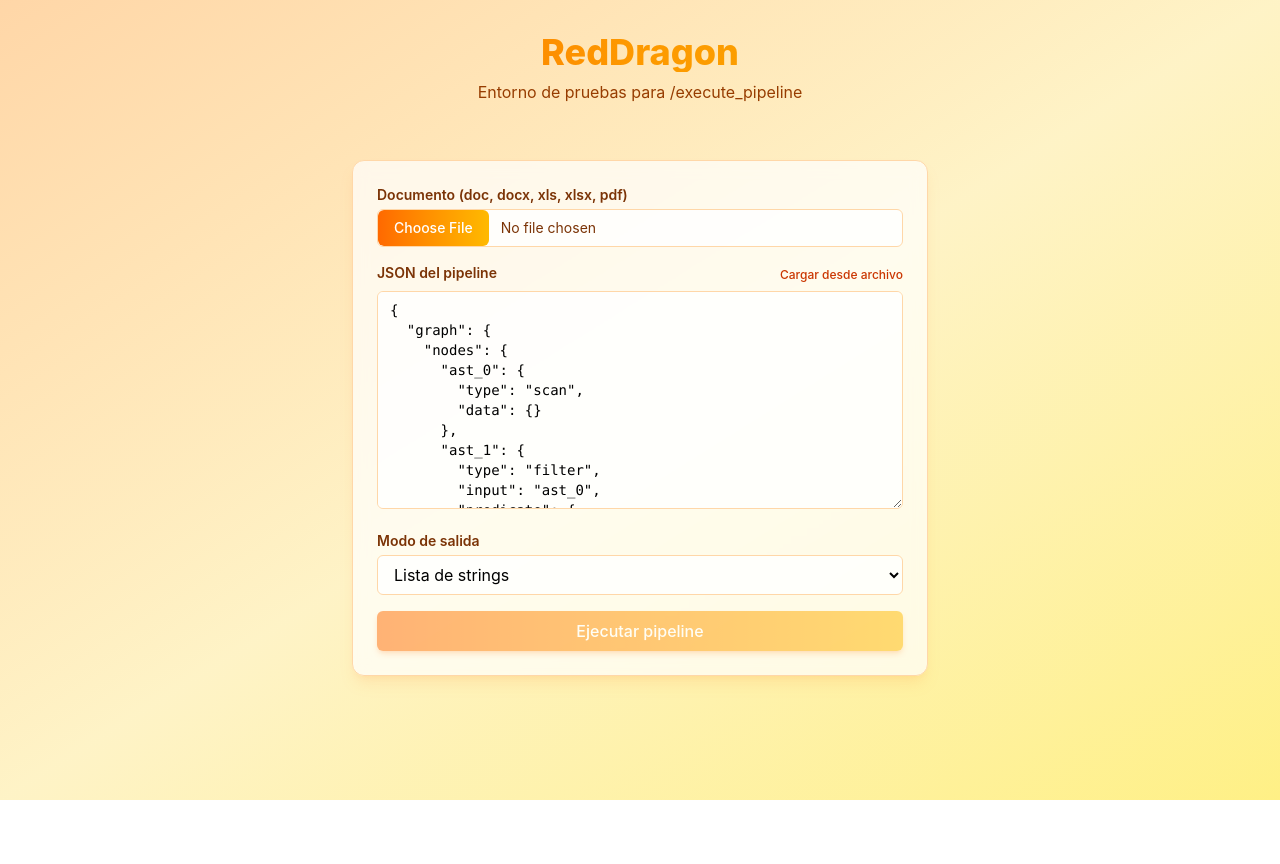
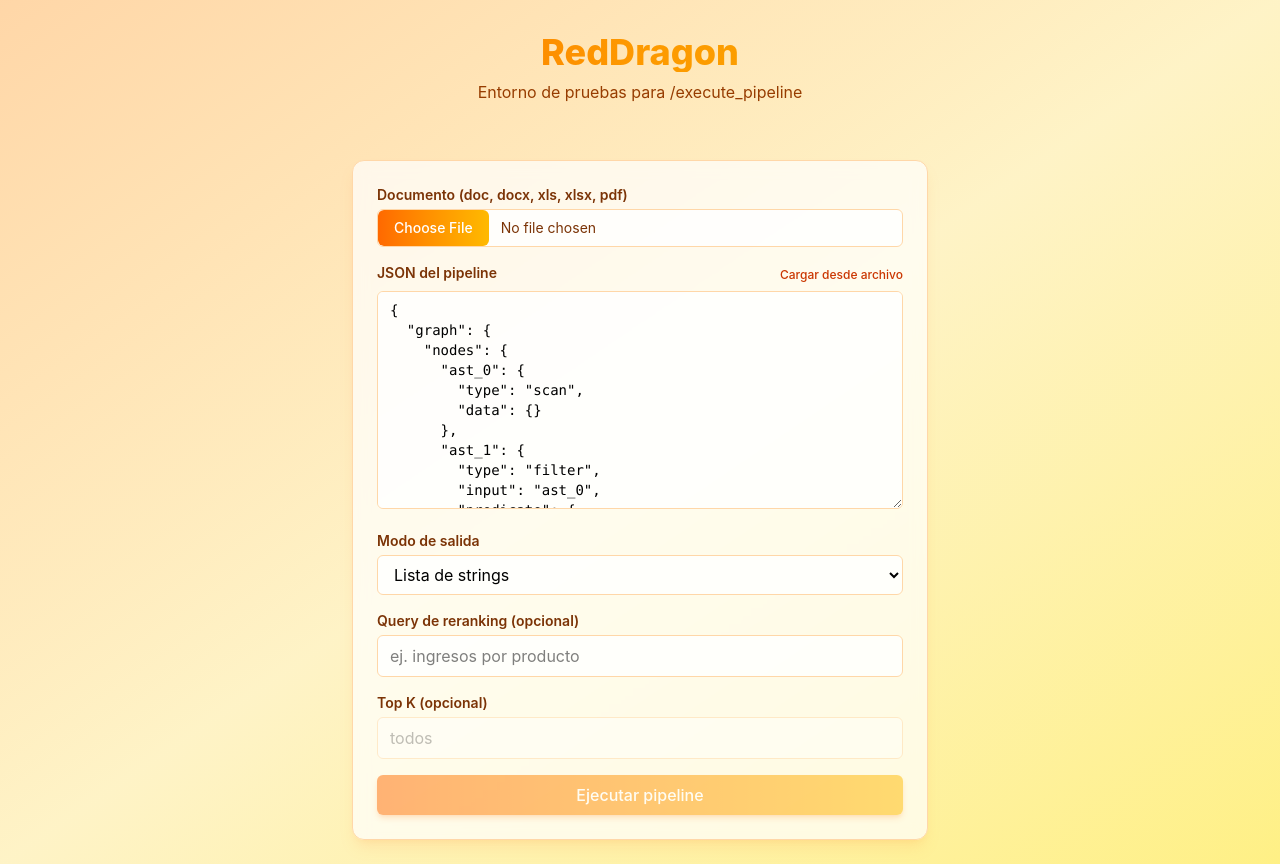
Before and after one commit to Edahi98/ByteRevParser, a React app in the folder frontend/: page / in a window 1280 px wide. Before the commit the page ends 800 px from the top, so only its background shows below. Built offline with nearby package versions, Linux system fonts and the light colour scheme; the HTML template or start-up script is replaced by a standard one.

Commit message:
feat(frontend): wire query and top_k into pipeline execution

```diff
--- a/frontend/src/components/organisms/PipelineForm.jsx
+++ b/frontend/src/components/organisms/PipelineForm.jsx
@@ -3,6 +3,8 @@ import { Button } from '../atoms/Button'
 import { FileField } from '../molecules/FileField'
 import { PipelineJsonField } from '../molecules/PipelineJsonField'
 import { ModeField } from '../molecules/ModeField'
+import { QueryField } from '../molecules/QueryField'
+import { TopKField } from '../molecules/TopKField'
 import { pipelineModes } from '../../data/pipelineModes'
 import { samplePipelineJson } from '../../data/samplePipeline'
 import { useFileText } from '../../hooks/useFileText'
@@ -11,13 +13,15 @@ export function PipelineForm({ onSubmit, isLoading }) {
   const [file, setFile] = useState(null)
   const [pipeline, setPipeline] = useState(samplePipelineJson)
   const [mode, setMode] = useState(pipelineModes[0].value)
+  const [query, setQuery] = useState('')
+  const [topK, setTopK] = useState('')
 
   const loadPipelineFromFile = useFileText(setPipeline)
 
   const handleSubmit = (event) => {
     event.preventDefault()
     if (!file) return
-    onSubmit({ file, pipeline, mode })
+    onSubmit({ file, pipeline, mode, query: query || null, topK: query ? topK || null : null })
   }
 
   return (
@@ -32,6 +36,12 @@ export function PipelineForm({ onSubmit, isLoading }) {
         onLoadFile={(event) => loadPipelineFromFile(event.target.files[0])}
       />
       <ModeField value={mode} onChange={(event) => setMode(event.target.value)} />
+      <QueryField value={query} onChange={(event) => setQuery(event.target.value)} />
+      <TopKField
+        value={topK}
+        onChange={(event) => setTopK(event.target.value)}
+        disabled={!query}
+      />
       <Button type="submit" disabled={!file || isLoading}>
         {isLoading ? 'Ejecutando...' : 'Ejecutar pipeline'}
       </Button>
--- a/frontend/src/hooks/useExecutePipeline.js
+++ b/frontend/src/hooks/useExecutePipeline.js
@@ -6,7 +6,7 @@ export function useExecutePipeline() {
   const [error, setError] = useState(null)
   const [isLoading, setIsLoading] = useState(false)
 
-  const execute = async ({ file, pipeline, mode }) => {
+  const execute = async ({ file, pipeline, mode, query, topK }) => {
     setIsLoading(true)
     setError(null)
     setResult(null)
@@ -16,6 +16,8 @@ export function useExecutePipeline() {
       formData.append('file', file)
       formData.append('pipeline', pipeline)
       formData.append('mode', mode)
+      if (query) formData.append('query', query)
+      if (query && topK) formData.append('top_k', topK)
 
       const response = await fetch(EXECUTE_PIPELINE_URL, { method: 'POST', body: formData })
       const data = await response.json()
```
